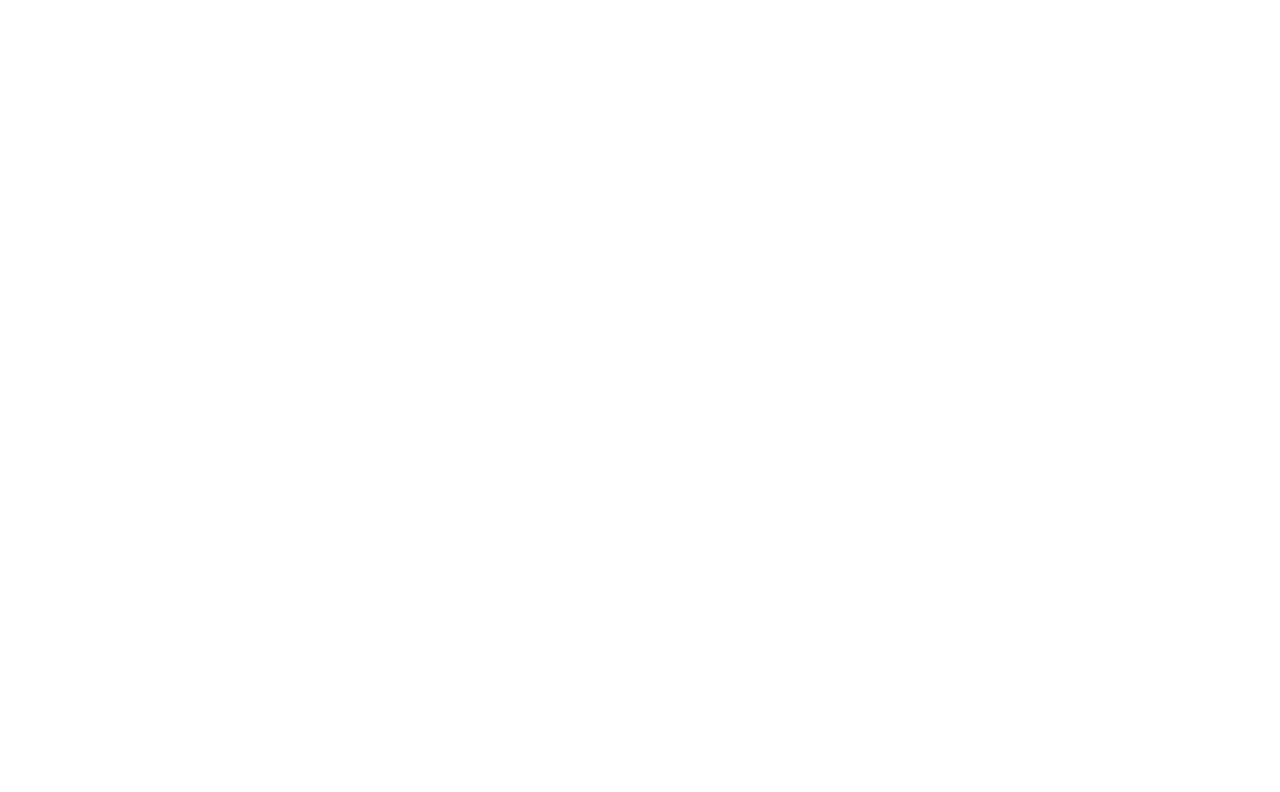
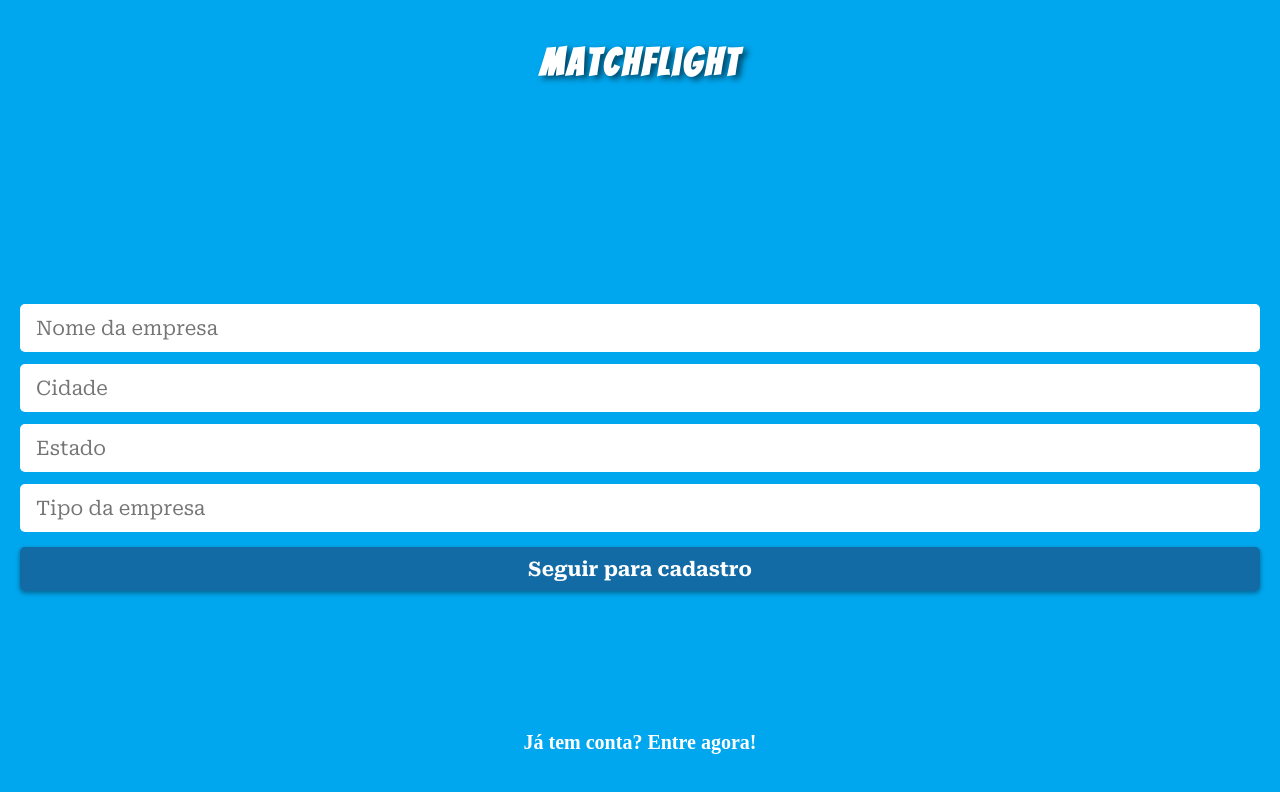
Before and after one commit to samuelmarco-dev/projeto-match-flight-front-end, a React (Create React App) app: page /company/information in a window 1280 px wide. Shown: the top 792 px of the page. Built offline with nearby package versions, Linux system fonts and the light colour scheme.

Commit message:
feat: company information and registration screen layout

```diff
--- a/src/components/Company/Information/index.js
+++ b/src/components/Company/Information/index.js
@@ -1,6 +1,26 @@
+import Button from "../../../utils/Button";
+import Header from "../../../utils/Header";
+import Paragraph from "../../../utils/Paragraph";
+import { arrayPlaceholderInformation } from "../../../utils/Placeholder";
+import Container from "../../Global/style";
+
 function CompanyInformation() {
     return (
-        <></>
+        <Container>
+            <Header conteudo="MatchFlight" />
+            <form>
+                <div className="input">
+                    <input type="text" placeholder={arrayPlaceholderInformation[0]} />
+                    <input type="text" placeholder={arrayPlaceholderInformation[1]} />
+                    <input type="text" placeholder={arrayPlaceholderInformation[2]} />
+                    <input type="text" placeholder={arrayPlaceholderInformation[3]} />
+                </div>
+                <div className="button">
+                    <Button conteudo="Seguir para cadastro" />
+                </div>
+            </form>
+            <Paragraph conteudo="Já tem conta? Entre agora!" />
+        </Container>
     );
 }
 
--- a/src/components/Company/Registration/index.js
+++ b/src/components/Company/Registration/index.js
@@ -1,6 +1,27 @@
+import Button from "../../../utils/Button";
+import Header from "../../../utils/Header";
+import Paragraph from "../../../utils/Paragraph";
+import { arrayPlaceholderSignUpCompany } from "../../../utils/Placeholder";
+import Container from "../../Global/style";
+
 function CompanyRegistration() {
     return (
-        <></>
+        <Container>
+            <Header conteudo="MatchFlight" />
+            <form>
+                <div className="input">
+                    <input type="text" placeholder={arrayPlaceholderSignUpCompany[0]} />
+                    <input type="text" placeholder={arrayPlaceholderSignUpCompany[1]} />
+                    <input type="text" placeholder={arrayPlaceholderSignUpCompany[2]} />
+                    <input type="text" placeholder={arrayPlaceholderSignUpCompany[3]} />
+                    <input type="text" placeholder={arrayPlaceholderSignUpCompany[4]} />
+                </div>
+                <div className="button">
+                    <Button conteudo="Cadastrar" />
+                </div>
+            </form>
+            <Paragraph conteudo="Alterar dados"/>
+        </Container>
     );
 }
 
--- a/src/components/Global/style.js
+++ b/src/components/Global/style.js
@@ -64,7 +64,7 @@
 
         button {
             width: 100%;
-            height: 40px;
+            height: 44px;
             border-radius: 5px;
             font-weight: 700;
             font-size: 20px;
--- a/src/utils/Placeholder.js
+++ b/src/utils/Placeholder.js
@@ -1,3 +1,7 @@
 export const arrayPlaceholderLogin = ['E-mail', 'Senha'];
 
 export const arrayPlaceholderSignUpUser = ['Nome', 'E-mail', 'URL imagem de perfil', 'Senha', 'Confirme a senha'];
+
+export const arrayPlaceholderInformation = ['Nome da empresa', 'Cidade', 'Estado', 'Tipo da empresa'];
+
+export const arrayPlaceholderSignUpCompany = ['CNPJ da empresa', 'E-mail', 'URL imagem de perfil', 'Senha', 'Confirme a senha'];
```
